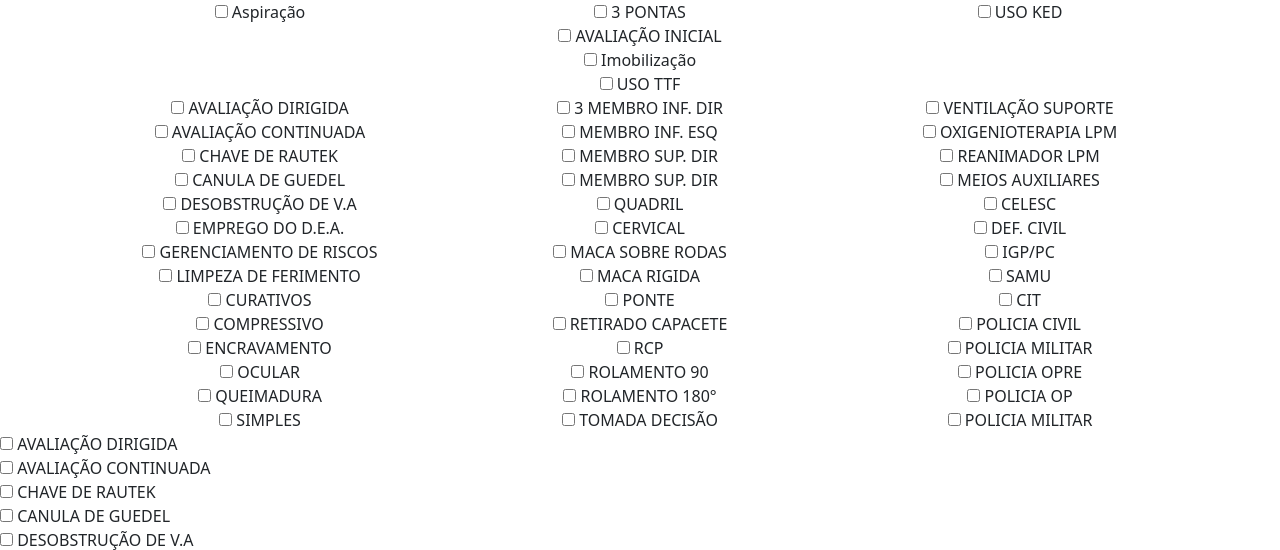
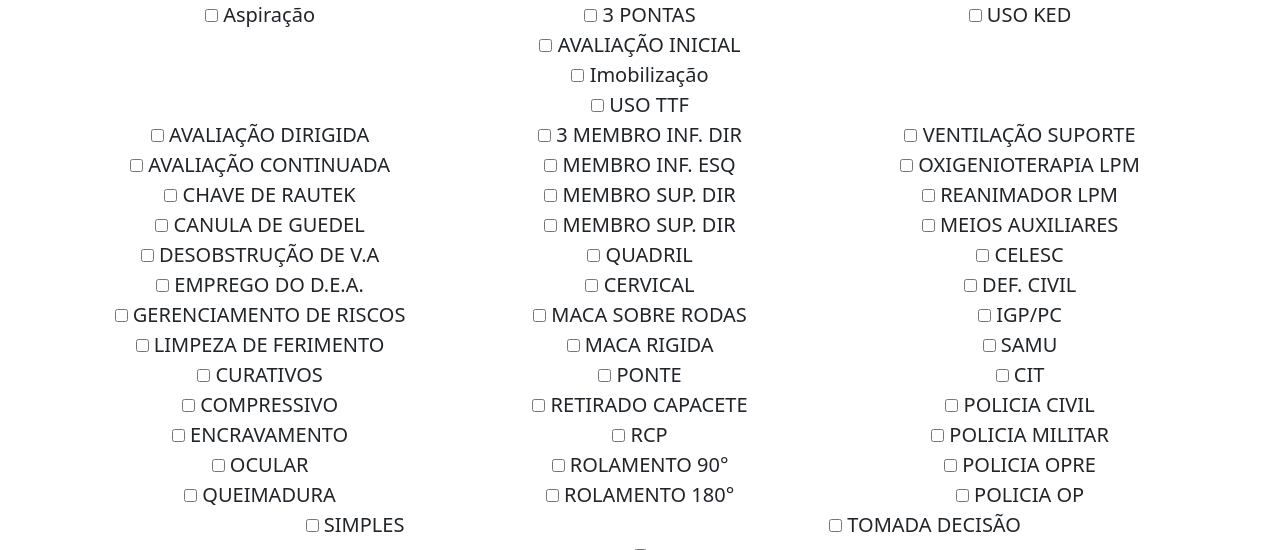
Before and after one commit to denismedina08/SA-Bombeiro, a PHP site: the page made by PAGES/procedimentos efetuados.html in a window 1280 px wide. Shown: the top 550 px of the page. Run offline with PHP 8.4, Linux system fonts and the light colour scheme.

Commit message:
Avanze Onichan

```diff
--- a/PAGES/Login.html
+++ b/PAGES/Login.html
@@ -5,6 +5,7 @@
     <meta name="viewport" content="width=device-width, initial-scale=1.0">
     <title>Login</title>
     <link rel="stylesheet" href="/STYLES/Login.css">
+    <link rel="stylesheet" href="/STYLES/Header.css">
     <link rel="icon" href="/IMG/logo_pequena.png">
     <!-- fonts -->
 
--- a/PAGES/procedimentos efetuados.html
+++ b/PAGES/procedimentos efetuados.html
@@ -16,19 +16,19 @@
     <div class="container text-center">
         <div class="row align-items">
           <div class="col">
-            <div class="checkbox">
+            <div class="checkbox fs-5">
       <input type="checkbox" />
       Aspiração
     </div>
           </div>
           <div class="col">
-            <div class="checkbox">
+            <div class="checkbox fs-5">
                 <input type="checkbox" />
                 3 PONTAS
               </div>
           </div>
           <div class="col">
-            <div class="checkbox">
+            <div class="checkbox fs-5">
                 <input type="checkbox" />
                 USO KED
               </div>
@@ -37,20 +37,20 @@
       </div><div class="container text-center">
         <div class="row align-items">
           <div class="col">
-      <div class="checkbox">
+      <div class="checkbox fs-5">
         <input type="checkbox" />
         AVALIAÇÃO INICIAL
       </div>
     </div>
           </div>
           <div class="col">
-            <div class="checkbox">
+            <div class="checkbox fs-5">
                 <input type="checkbox" />
                 Imobilização
               </div>
           </div>
           <div class="col">
-            <div class="checkbox">
+            <div class="checkbox fs-5">
                 <input type="checkbox" />
                 USO TTF
               </div>
@@ -59,19 +59,19 @@
       </div><div class="container text-center">
         <div class="row align-items">
           <div class="col">
-            <div class="checkbox">
+            <div class="checkbox fs-5">
       <input type="checkbox" />
       AVALIAÇÃO DIRIGIDA
     </div>
           </div>
           <div class="col">
-            <div class="checkbox">
+            <div class="checkbox fs-5">
                 <input type="checkbox" />
                 3 MEMBRO INF. DIR
               </div>
           </div>
           <div class="col">
-            <div class="checkbox">
+            <div class="checkbox fs-5">
                 <input type="checkbox" />
                 VENTILAÇÃO SUPORTE
               </div>
@@ -80,19 +80,19 @@
       </div><div class="container text-center">
         <div class="row align-items">
           <div class="col">
-            <div class="checkbox">
+            <div class="checkbox fs-5">
       <input type="checkbox" />
       AVALIAÇÃO CONTINUADA
     </div>
           </div>
           <div class="col">
-            <div class="checkbox">
+            <div class="checkbox fs-5">
                 <input type="checkbox" />
                 MEMBRO INF. ESQ
               </div>
           </div>
           <div class="col">
-            <div class="checkbox">
+            <div class="checkbox fs-5">
                 <input type="checkbox" />
                 OXIGENIOTERAPIA LPM
               </div>
@@ -101,19 +101,19 @@
       </div><div class="container text-center">
         <div class="row align-items">
           <div class="col">
-            <div class="checkbox">
+            <div class="checkbox fs-5">
       <input type="checkbox" />
       CHAVE DE RAUTEK
     </div>
           </div>
           <div class="col">
-            <div class="checkbox">
+            <div class="checkbox fs-5">
                 <input type="checkbox" />
                 MEMBRO SUP. DIR
               </div>
           </div>
           <div class="col">
-            <div class="checkbox">
+            <div class="checkbox fs-5">
                 <input type="checkbox" />
                 REANIMADOR LPM
               </div>
@@ -122,19 +122,19 @@
       </div><div class="container text-center">
         <div class="row align-items">
           <div class="col">
-            <div class="checkbox">
+            <div class="checkbox fs-5">
       <input type="checkbox" />
       CANULA DE GUEDEL
     </div>
           </div>
           <div class="col">
-            <div class="checkbox">
+            <div class="checkbox fs-5">
                 <input type="checkbox" />
                 MEMBRO SUP. DIR
               </div>
           </div>
           <div class="col">
-            <div class="checkbox">
+            <div class="checkbox fs-5">
                 <input type="checkbox" />
                 MEIOS AUXILIARES
               </div>
@@ -143,19 +143,19 @@
       </div><div class="container text-center">
         <div class="row align-items">
           <div class="col">
-            <div class="checkbox">
+            <div class="checkbox fs-5">
       <input type="checkbox" />
       DESOBSTRUÇÃO DE V.A
     </div>
           </div>
           <div class="col">
-            <div class="checkbox">
+            <div class="checkbox fs-5">
                 <input type="checkbox" />
                 QUADRIL
               </div>
           </div>
           <div class="col">
-            <div class="checkbox">
+            <div class="checkbox fs-5">
                 <input type="checkbox" />
                 CELESC
               </div>
@@ -164,19 +164,19 @@
       </div><div class="container text-center">
         <div class="row align-items">
           <div class="col">
-            <div class="checkbox">
+            <div class="checkbox fs-5">
       <input type="checkbox" />
       EMPREGO DO D.E.A.
     </div>
           </div>
           <div class="col">
-            <div class="checkbox">
+            <div class="checkbox fs-5">
                 <input type="checkbox" />
                 CERVICAL
               </div>
           </div>
           <div class="col">
-            <div class="checkbox">
+            <div class="checkbox fs-5">
                 <input type="checkbox" />
                 DEF. CIVIL
               </div>
@@ -185,19 +185,19 @@
       </div><div class="container text-center">
         <div class="row align-items">
           <div class="col">
-            <div class="checkbox">
+            <div class="checkbox fs-5">
       <input type="checkbox" />
       GERENCIAMENTO DE RISCOS
     </div>
           </div>
           <div class="col">
-            <div class="checkbox">
+            <div class="checkbox fs-5">
                 <input type="checkbox" />
                 MACA SOBRE RODAS
               </div>
           </div>
           <div class="col">
-            <div class="checkbox">
+            <div class="checkbox fs-5">
                 <input type="checkbox" />
                 IGP/PC
               </div>
@@ -206,19 +206,19 @@
       </div><div class="container text-center">
         <div class="row align-items">
           <div class="col">
-            <div class="checkbox">
+            <div class="checkbox fs-5">
       <input type="checkbox" />
       LIMPEZA DE FERIMENTO
     </div>
           </div>
           <div class="col">
-            <div class="checkbox">
+            <div class="checkbox fs-5">
                 <input type="checkbox" />
                 MACA RIGIDA
               </div>
           </div>
           <div class="col">
-            <div class="checkbox">
+            <div class="checkbox fs-5">
                 <input type="checkbox" />
                 SAMU
               </div>
@@ -227,19 +227,19 @@
       </div><div class="container text-center">
         <div class="row align-items">
           <div class="col">
-            <div class="checkbox">
+            <div class="checkbox fs-5">
       <input type="checkbox" />
       CURATIVOS
     </div>
           </div>
           <div class="col">
-            <div class="checkbox">
+            <div class="checkbox fs-5">
                 <input type="checkbox" />
                 PONTE
               </div>
           </div>
           <div class="col">
-            <div class="checkbox">
+            <div class="checkbox fs-5">
                 <input type="checkbox" />
                 CIT
               </div>
@@ -248,19 +248,19 @@
       </div><div class="container text-center">
         <div class="row align-items">
           <div class="col">
-            <div class="checkbox">
+            <div class="checkbox fs-5">
       <input type="checkbox" />
       COMPRESSIVO
     </div>
           </div>
           <div class="col">
-            <div class="checkbox">
+            <div class="checkbox fs-5">
                 <input type="checkbox" />
                 RETIRADO CAPACETE
               </div>
           </div>
           <div class="col">
-            <div class="checkbox">
+            <div class="checkbox fs-5">
                 <input type="checkbox" />
                 POLICIA CIVIL
               </div>
@@ -270,19 +270,19 @@
       <div class="container text-center">
         <div class="row align-items">
           <div class="col">
-            <div class="checkbox">
+            <div class="checkbox fs-5">
       <input type="checkbox" />
       ENCRAVAMENTO
     </div>
           </div>
           <div class="col">
-            <div class="checkbox">
+            <div class="checkbox fs-5">
                 <input type="checkbox" />
                 RCP
               </div>
           </div>
           <div class="col">
-            <div class="checkbox">
+            <div class="checkbox fs-5">
                 <input type="checkbox" />
                 POLICIA MILITAR
               </div>
@@ -292,19 +292,19 @@
       <div class="container text-center">
         <div class="row align-items">
           <div class="col">
-            <div class="checkbox">
+            <div class="checkbox fs-5">
       <input type="checkbox" />
       OCULAR
     </div>
           </div>
           <div class="col">
-            <div class="checkbox">
+            <div class="checkbox fs-5">
                 <input type="checkbox" />
-                ROLAMENTO 90
+                ROLAMENTO 90°
               </div>
           </div>
           <div class="col">
-            <div class="checkbox">
+            <div class="checkbox fs-5">
                 <input type="checkbox" />
                 POLICIA OPRE
               </div>
@@ -314,19 +314,19 @@
       <div class="container text-center">
         <div class="row align-items">
           <div class="col">
-            <div class="checkbox">
+            <div class="checkbox fs-5">
       <input type="checkbox" />
       QUEIMADURA
     </div>
           </div>
           <div class="col">
-            <div class="checkbox">
+            <div class="checkbox fs-5">
                 <input type="checkbox" />
                 ROLAMENTO 180°
               </div>
           </div>
           <div class="col">
-            <div class="checkbox">
+            <div class="checkbox fs-5">
                 <input type="checkbox" />
                 POLICIA OP
               </div>
@@ -336,277 +336,26 @@
       <div class="container text-center">
         <div class="row align-items">
           <div class="col">
-            <div class="checkbox">
+            <div class="checkbox fs-5">
       <input type="checkbox" />
       SIMPLES
     </div>
           </div>
           <div class="col">
-            <div class="checkbox">
+            <div class="checkbox fs-5">
                 <input type="checkbox" />
                 TOMADA DECISÃO
               </div>
           </div>
-          <div class="col">
-            <div class="checkbox">
-                <input type="checkbox" />
-                POLICIA MILITAR
-              </div>
-          </div>
+        </div>
+        <div class="col">
+          <div class="checkbox fs-5">
+              <input type="checkbox" />
+
+            </div>
         </div>
       </div>
 
-    <div class="checkbox">
-      <input type="checkbox" />
-      AVALIAÇÃO DIRIGIDA
-    </div>
 
-
-
-
-
-    <div class="checkbox">
-      <input type="checkbox" />
-      AVALIAÇÃO CONTINUADA
-    </div>
-    <div class="checkbox">
-      <input type="checkbox" />
-      CHAVE DE RAUTEK
-    </div>
-    <div class="checkbox">
-      <input type="checkbox" />
-      CANULA DE GUEDEL
-    </div>
-
-
-
-
-
-    <div class="checkbox">
-      <input type="checkbox" />
-      DESOBSTRUÇÃO DE V.A
-    </div>
-    <div class="checkbox">
-      <input type="checkbox" />
-      EMPREGO DO D.E.A.
-    </div>
-    <div class="checkbox">
-      <input type="checkbox" />
-      GERENCIAMENTO DE RISCOS
-    </div>
-
-
-
-
-
-
-    <div class="checkbox">
-      <input type="checkbox" />
-      LIMPEZA DE FERIMENTO
-    </div>
-    <div class="checkbox">
-      <input type="checkbox" />
-      CURATIVOS
-    </div>
-    <div class="checkbox">
-      <input type="checkbox" />
-      COMPRESSIVO
-    </div>
-
-
-
-
-
-
-    <div class="checkbox">
-      <input type="checkbox" />
-      ENCRAVAMENTO
-    </div>
-    <div class="checkbox">
-      <input type="checkbox" />
-      OCULAR
-    </div>
-    <div class="checkbox">
-      <input type="checkbox" />
-      QUEIMADURA
-    </div>
-
-
-
-
-
-    <div class="checkbox">
-      <input type="checkbox" />
-      SIMPLES
-    </div>
-
-
-
-
-
-
-
-    <div class="checkbox">
-      <input type="checkbox" />
-      MEMBRO INF. DIR
-    </div>
-    <div class="checkbox">
-      <input type="checkbox" />
-      MEMBRO INF. ESQ
-    </div>
-    <div class="checkbox">
-      <input type="checkbox" />
-      MEMBRO SUP. DIR
-    </div>
-
-
-
-
-    <div class="checkbox">
-      <input type="checkbox" />
-      MEMBRO SUP. DIR
-    </div>
-    <div class="checkbox">
-      <input type="checkbox" />
-      QUADRIL
-    </div>
-    <div class="checkbox">
-      <input type="checkbox" />
-      CERVICAL
-    </div>
-
-
-
-
-
-    <div class="checkbox">
-      <input type="checkbox" />
-      MACA SOBRE RODAS
-    </div>
-    <div class="checkbox">
-      <input type="checkbox" />
-      MACA RIGIDA
-    </div>
-    <div class="checkbox">
-      <input type="checkbox" />
-      PONTE
-    </div>
-
-
-
-
-    <div class="checkbox">
-      <input type="checkbox" />
-      RETIRADO CAPACETE
-    </div>
-    <div class="checkbox">
-      <input type="checkbox" />
-      RCP
-    </div>
-    <div class="checkbox">
-      <input type="checkbox" />
-      ROLAMENTO 90°
-    </div>
-
-
-
-
-
-    <div class="checkbox">
-      <input type="checkbox" />
-      ROLAMENTO 180°
-    </div>
-    <div class="checkbox">
-      <input type="checkbox" />
-      TOMADA DECISÃO
-    </div>
-
-
-
-
-
-
-
-
-    <div class="checkbox">
-      <input type="checkbox" />
-      USO TTF
-    </div>
-    <div class="checkbox">
-      <input type="checkbox" />
-      VENTILAÇÃO SUPORTE
-    </div>
-    <div class="checkbox">
-      <input type="checkbox" />
-      OXIGENIOTERAPIA LPM
-    </div>
-
-
-
-
-
-
-    <div class="checkbox">
-      <input type="checkbox" />
-      REANIMADOR LPM
-    </div>
-    <div class="checkbox">
-      <input type="checkbox" />
-      MEIOS AUXILIARES
-    </div>
-    <div class="checkbox">
-      <input type="checkbox" />
-      CELESC
-    </div>
-
-
-
-
-
-
-    <div class="checkbox">
-      <input type="checkbox" />
-      DEF. CIVIL
-    </div>
-    <div class="checkbox">
-      <input type="checkbox" />
-      IGP/PC
-    </div>
-    <div class="checkbox">
-      <input type="checkbox" />
-      SAMU
-    </div>
-
-
-
-
-
-
-    <div class="checkbox">
-      <input type="checkbox" />
-      CIT
-    </div>
-    <div class="checkbox">
-      <input type="checkbox" />
-      POLICIA CIVIL
-    </div>
-    <div class="checkbox">
-      <input type="checkbox" />
-      POLICIA MILITAR
-    </div>
-
-
-
-
-
-
-    <div class="checkbox">
-      <input type="checkbox" />
-      POLICIA OPRE
-    </div>
-    <div class="checkbox">
-      <input type="checkbox" />
-      POLICIA OP
-    </div>
   </body>
 </html>
--- a/STYLES/Login.css
+++ b/STYLES/Login.css
@@ -1,7 +1,8 @@
 * {
-    margin: 0;
+    margin: 0 auto;
     padding: 0;
     box-sizing: border-box;
+    font-family: 'Open Sans', sans-serif;
 }
 
 body{
--- a/STYLES/Perfil.css
+++ b/STYLES/Perfil.css
@@ -1,7 +1,8 @@
 * {
-    margin: 0;
+    margin: 0 auto;
     padding: 0;
     box-sizing: border-box;
+    font-family: 'Open Sans', sans-serif;
 }
 
 body{
```
Also changed, not shown: PAGES/Contato.html (deleted, +0 -11 lines), PAGES/Inicio.html (+7 -2 lines), PAGES/Suporte.html (+14 -7 lines), STYLES/Header.css (added, +77 -0 lines), STYLES/Inicio.css (+0 -57 lines), STYLES/Suporte.css (+56 -35 lines), IMG/Ficha01.jpeg (added), IMG/Ficha02.jpeg (added), IMG/background-header.png (added).
